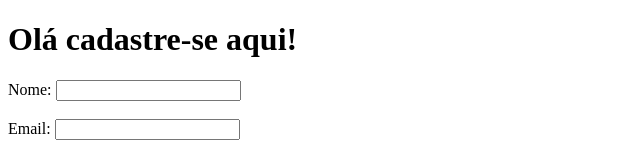
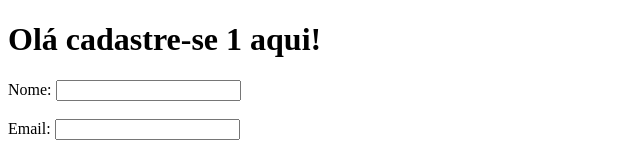
Before and after one commit to panzo11/DesafioDevOps_2024, a plain HTML site: page frontend/index.html in a window 1280 px wide. Shown: the top 156 px of the page, without its empty margins (0-640 px from the left). Drawn offline with Linux system fonts and the light colour scheme.

Commit message:
deploy 8

```diff
--- a/frontend/index.html
+++ b/frontend/index.html
@@ -6,7 +6,7 @@
   <title>Formulário</title>
 </head>
 <body>
-  <h1>Olá cadastre-se aqui!</h1>
+  <h1>Olá cadastre-se 1 aqui!</h1>
   <form id="form">
     <label for="name">Nome:</label>
     <input type="text" id="name" name="name" required><br><br>
```
